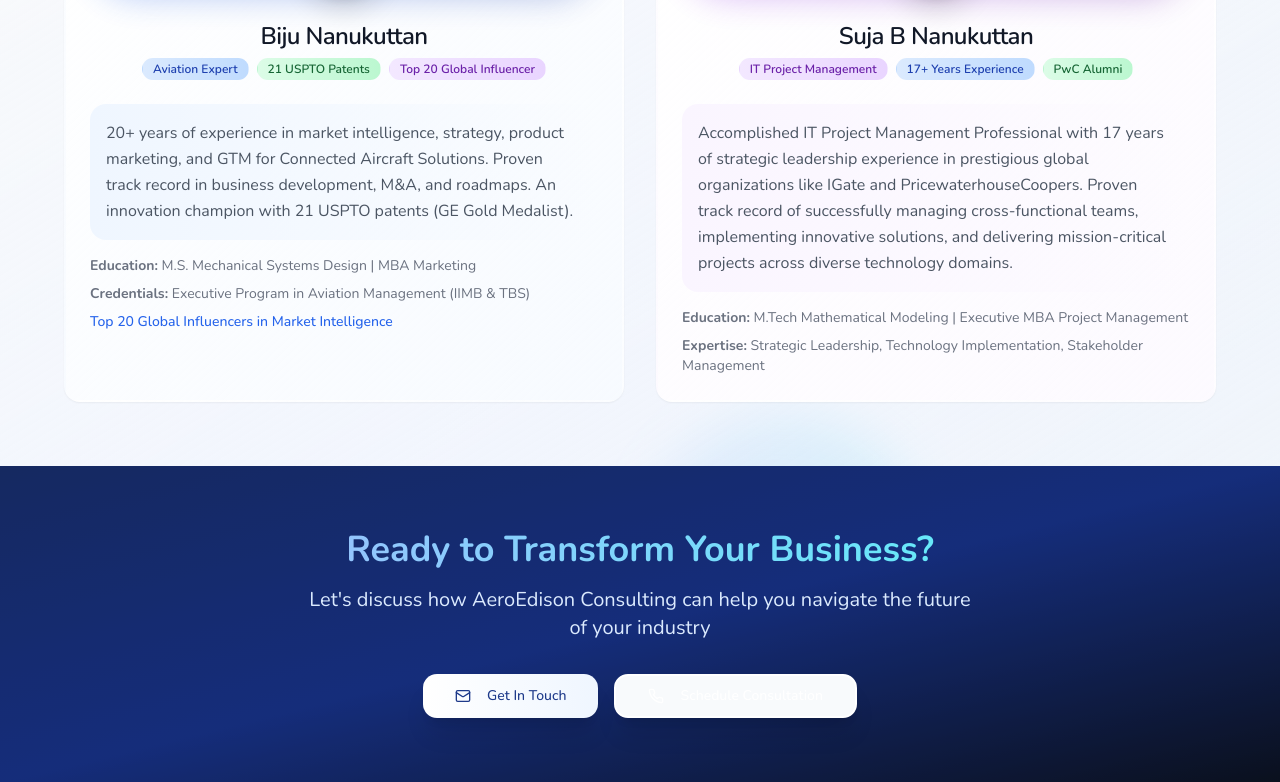
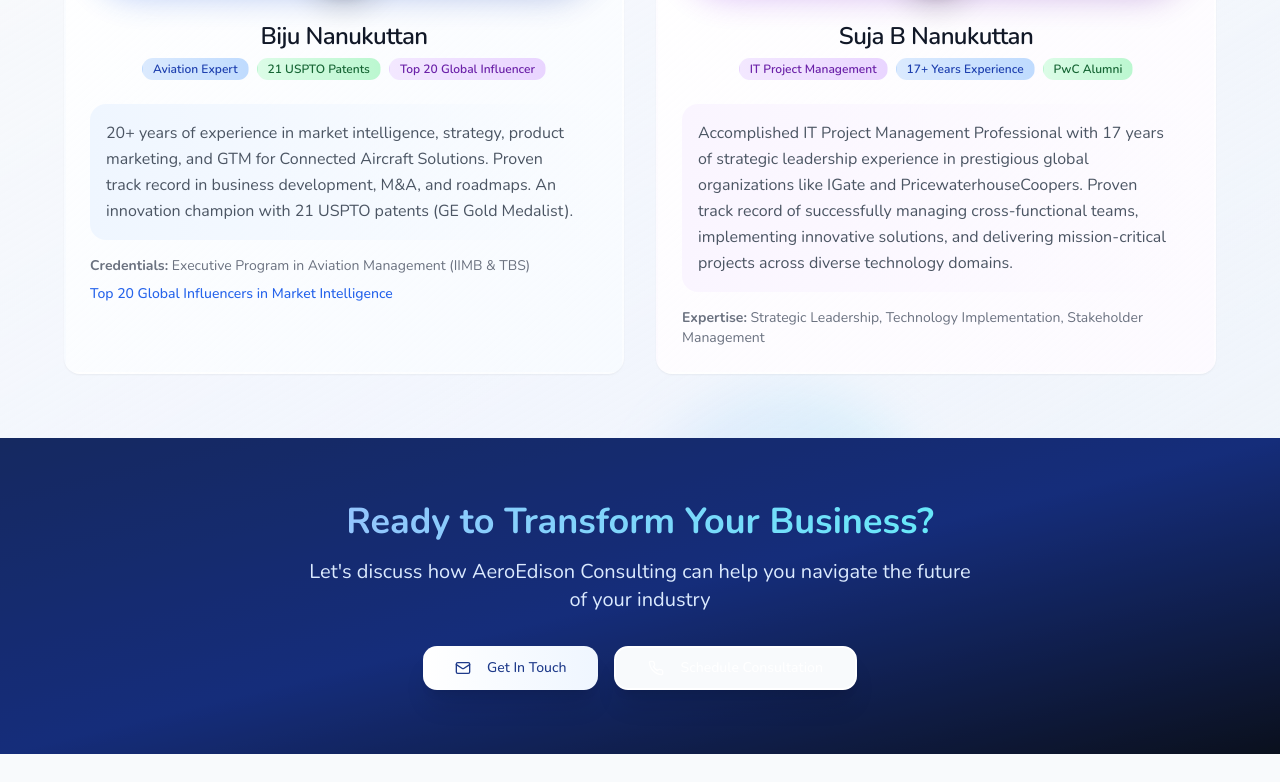
Before and after one commit to Suja0580/aeroedison-website-03, a React (Vite) app: page / in a window 1280 px wide. Shown: the part 1576-2358 px from the top of the page. After the commit the page ends 2330 px from the top, so only its background shows below. Built offline with nearby package versions, Linux system fonts and the light colour scheme.

Commit message:
Remove education from team section
Removed the education details from the "Meet Our Leadership Team" section on the homepage.

```diff
--- a/src/pages/AeroEdisonHome.tsx
+++ b/src/pages/AeroEdisonHome.tsx
@@ -1,4 +1,3 @@
-
 import { Button } from "@/components/ui/button";
 import { Card, CardContent, CardDescription, CardHeader, CardTitle } from "@/components/ui/card";
 import { Badge } from "@/components/ui/badge";
@@ -191,7 +190,6 @@ const AeroEdisonHome = () => {
                   </p>
                 </div>
                 <div className="mt-4 space-y-2">
-                  <p className="text-sm text-gray-500"><strong>Education:</strong> M.S. Mechanical Systems Design | MBA Marketing</p>
                   <p className="text-sm text-gray-500"><strong>Credentials:</strong> Executive Program in Aviation Management (IIMB & TBS)</p>
                   <p className="text-sm text-blue-600 font-medium">Top 20 Global Influencers in Market Intelligence</p>
                 </div>
@@ -223,7 +221,6 @@ const AeroEdisonHome = () => {
                   </p>
                 </div>
                 <div className="mt-4 space-y-2">
-                  <p className="text-sm text-gray-500"><strong>Education:</strong> M.Tech Mathematical Modeling | Executive MBA Project Management</p>
                   <p className="text-sm text-gray-500"><strong>Expertise:</strong> Strategic Leadership, Technology Implementation, Stakeholder Management</p>
                 </div>
               </CardContent>
```
